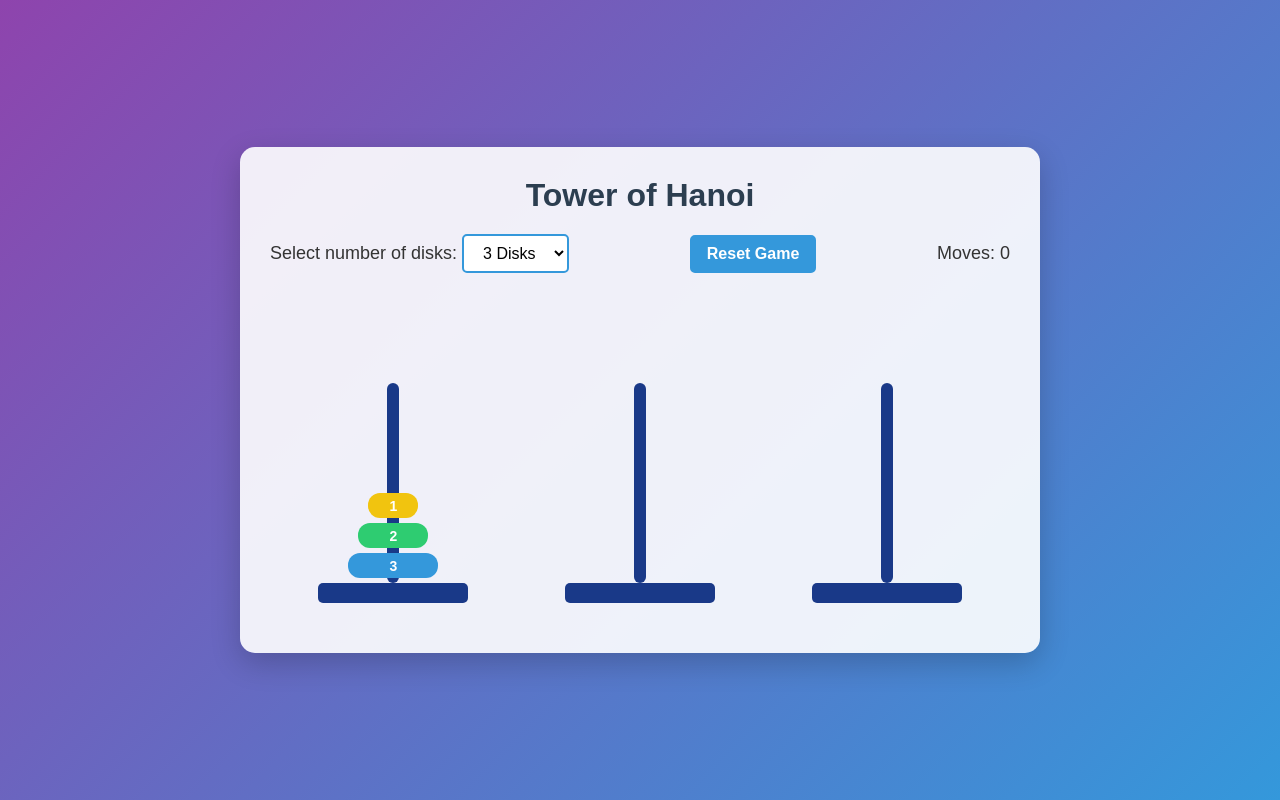
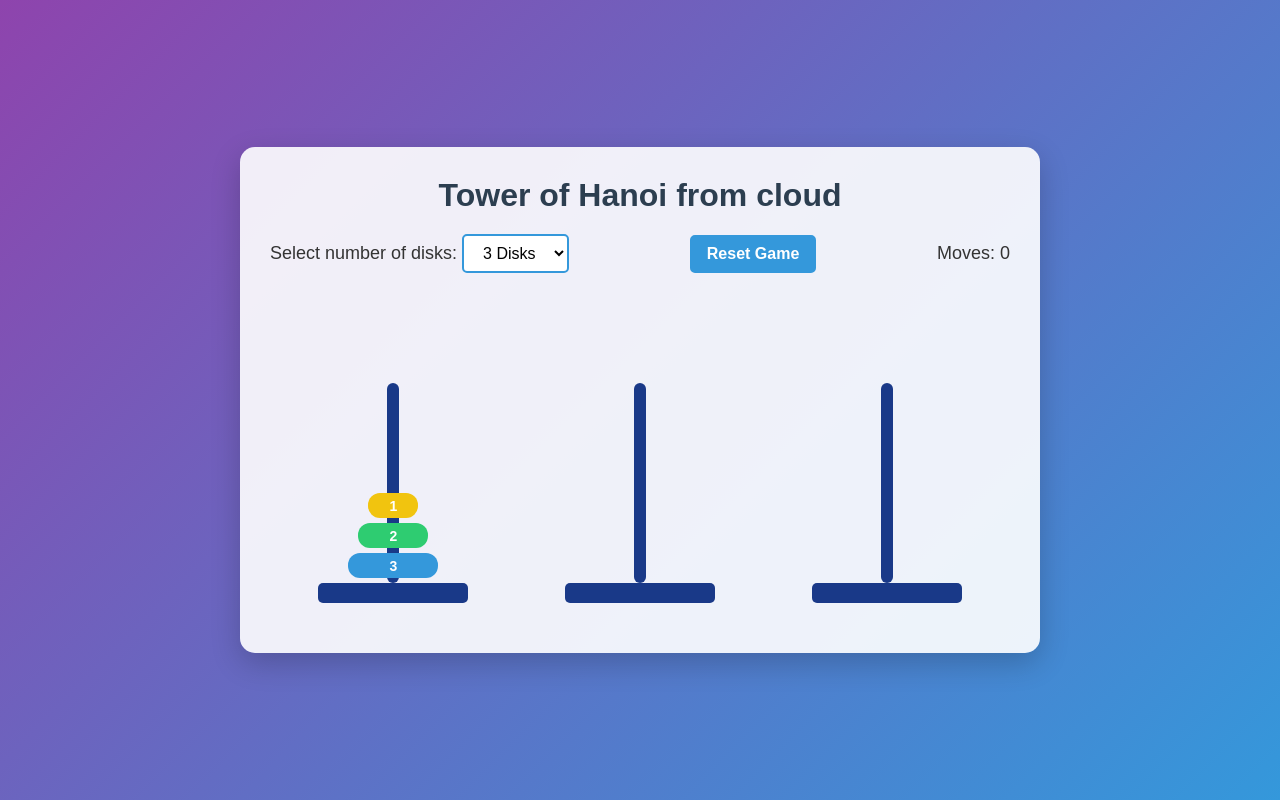
Before and after one commit to freilind/hanoi, a plain HTML site: page index.html in a window 1280 px wide. Drawn offline with Linux system fonts and the light colour scheme.

Commit message:
Update index.html

```diff
--- a/index.html
+++ b/index.html
@@ -8,7 +8,7 @@
 </head>
 <body>
 <div class="container">
-    <h1>Tower of Hanoi</h1>
+    <h1>Tower of Hanoi from cloud</h1>
 
     <div class="game-controls">
         <div class="disk-selector">
```
